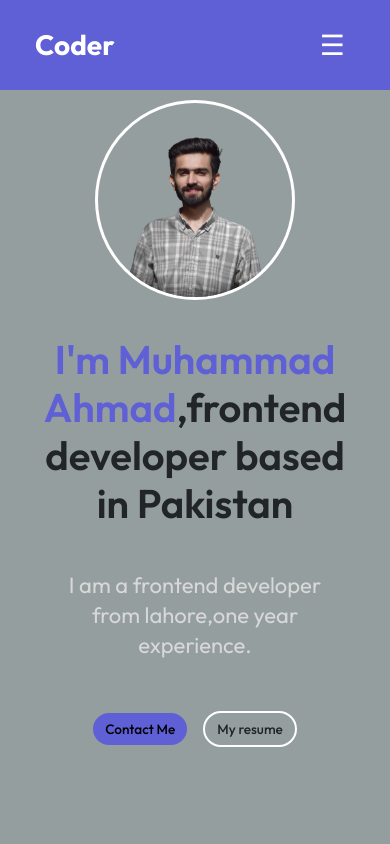
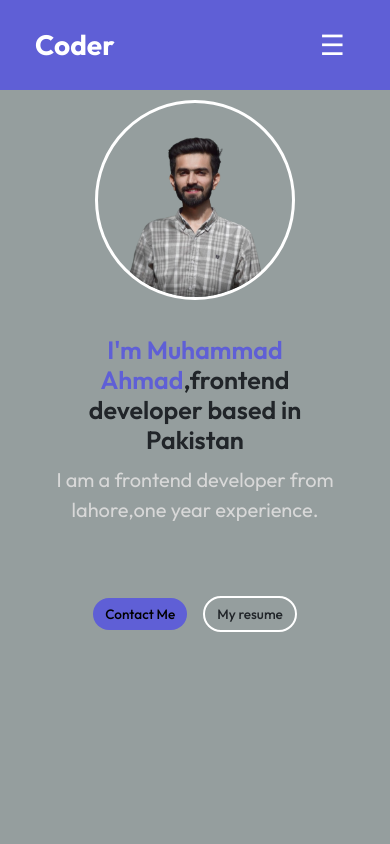
Before and after one commit to ahmad-545/Portfolio, a React (Vite) app: page / in a window 390 px wide. Shown: the top 844 px of the page. Built offline with nearby package versions, Linux system fonts and the light colour scheme.

Commit message:
Update navbar

```diff
--- a/package.json
+++ b/package.json
@@ -16,6 +16,7 @@
     "react-bootstrap": "^2.10.5",
     "react-dom": "^18.3.1",
     "react-router-dom": "^7.6.0",
+    "react-toastify": "^11.0.5",
     "smooth-scrollbar": "^8.8.4"
   },
   "devDependencies": {
--- a/src/App.jsx
+++ b/src/App.jsx
@@ -15,6 +15,7 @@ function App() {
 
 
 
+
   </>
 
   )
--- a/src/component/Contact/Contact.css
+++ b/src/component/Contact/Contact.css
@@ -81,3 +81,5 @@ margin-bottom: 10px;
 
 
 }
+
+/* in App.css or global style */
--- a/src/component/Contact/Contact.jsx
+++ b/src/component/Contact/Contact.jsx
@@ -5,6 +5,10 @@ import location from '../../assets/location_icon.svg'
 import call from '../../assets/call_icon.svg'
 import Navber from '../Navber/Navber'
 import Footer from '../Footer/Footer'
+
+
+
+
 
 export default function Contact() {
 
@@ -28,7 +32,10 @@ export default function Contact() {
     }).then((res) => res.json());
 
     if (res.success) {
-      alert(res.message)
+      alert("Email sent successfull")
+
+
+
     }
   };
 
@@ -39,8 +46,13 @@ export default function Contact() {
 
 
   return (
+
     <>
+
+
+
     <Navber/>
+
     <div id='Contact' className='Contact'>
     <div className='container '>
     <h1 className='contact-text'>Contact<hr style={{width:'30%'}}></hr></h1>
@@ -97,6 +109,8 @@ export default function Contact() {
 
 <Footer/>
 
+
+
   </>
   )
 
--- a/src/component/Hero/Hero.css
+++ b/src/component/Hero/Hero.css
@@ -57,7 +57,7 @@ section{
     gap: 2rem;
     font-weight: 500;
     font-size: 24px;
-    margin-bottom: 40px;
+    margin-top: -15px;
 
 }
 
@@ -129,5 +129,30 @@ font-size: 0.95rem;
 padding: 6px 12px;
 font-size: 0.85rem;
 border-radius: 40px;
+
 }
+.hero h1{
+
+    font-weight: 500px;
+    font-size: 25px;
+    text-align: center;
+    margin-bottom: -25px;
+
+
+
+
 }
+.hero p{
+    text-align:center;
+    font-size: 20px;
+
+
+
+
+}
+
+.hero-action{
+    margin-top: 20px;
+}
+
+}
--- a/src/component/Hero/Hero.jsx
+++ b/src/component/Hero/Hero.jsx
@@ -4,7 +4,7 @@ import pic from '../../assets/hero2.png'
 
 import AnchorLink from 'react-anchor-link-smooth-scroll'
 import Navber from '../Navber/Navber'
-import Work from '../Work/Work'
+
 import Footer from '../Footer/Footer'
 
 export default function Hero() {
--- a/src/main.jsx
+++ b/src/main.jsx
@@ -11,6 +11,7 @@ import About from './component/About/About.jsx';
 import Services from './component/Services/Services.jsx';
 import Contact from './component/Contact/Contact.jsx';
 import Work from './component/Work/Work.jsx';
+
 
 
 
```
Also changed, not shown: 1 other file (tests, documents, lock files or other folders).
